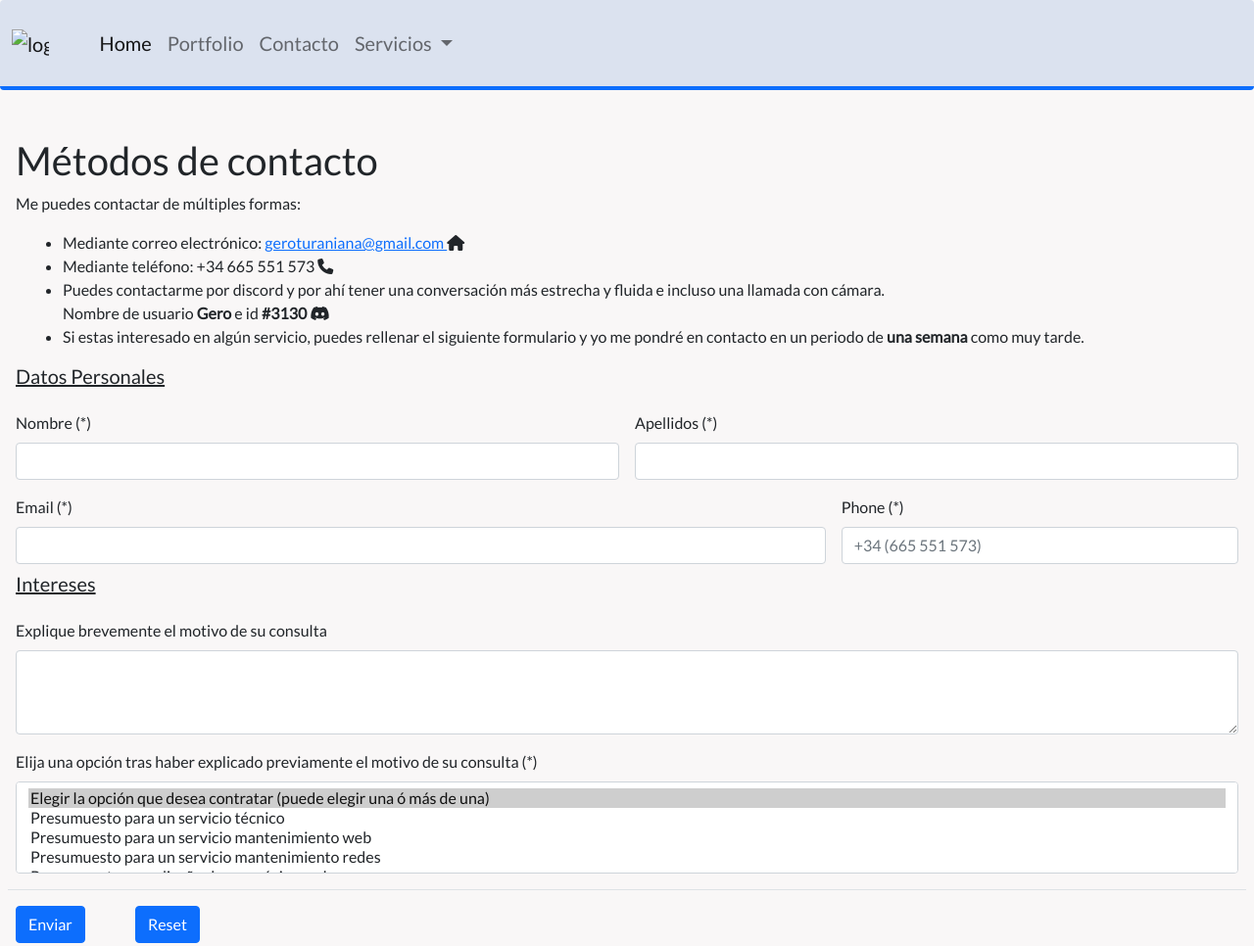
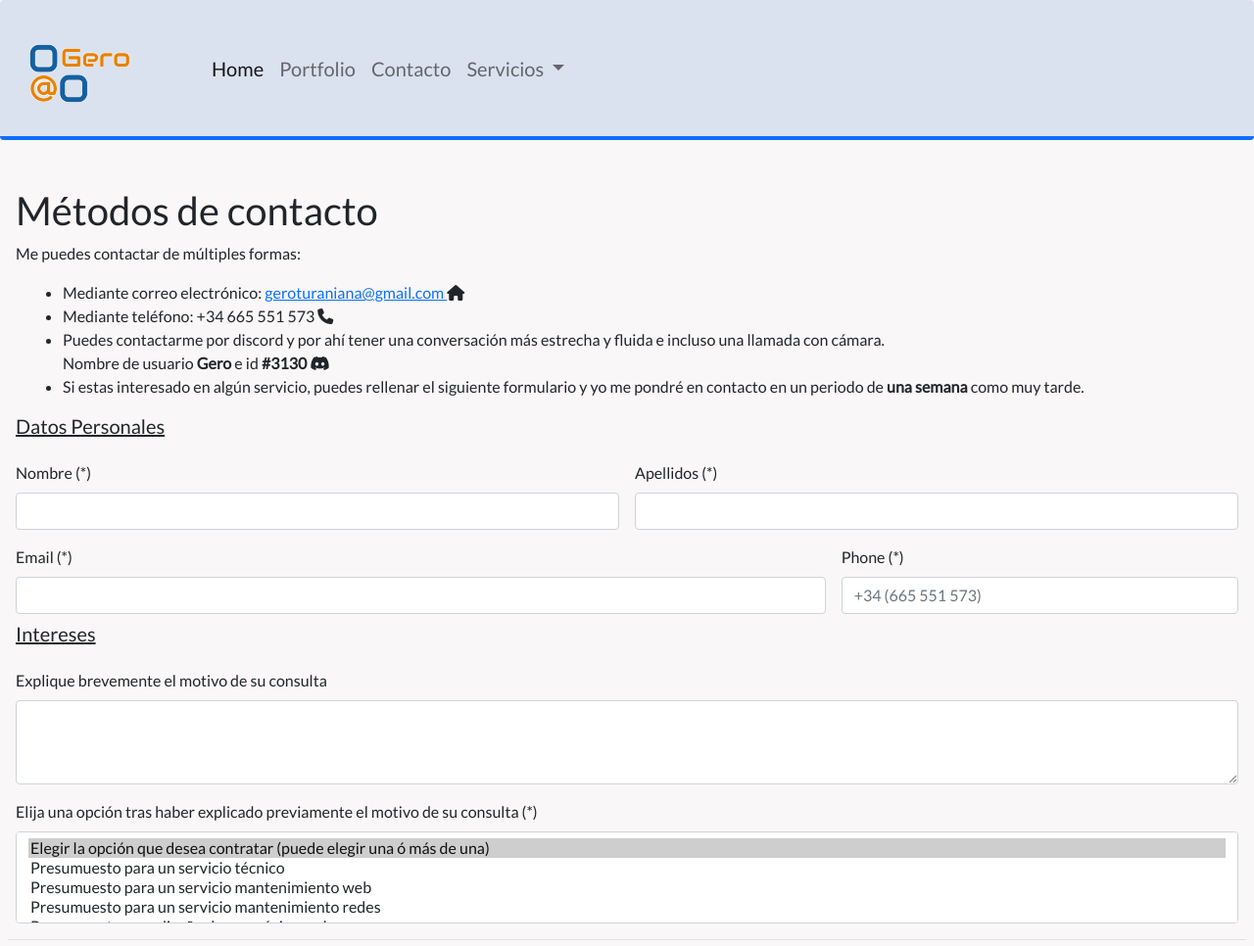
Before and after one commit to Gero6700/PortalWeb, a plain HTML site: page contact.html in a window 1280 px wide. Shown: the top 966 px of the page at 98% size. Drawn offline with nearby package versions, Linux system fonts and the light colour scheme; the site is published under a folder, as on GitHub Pages, so addresses that start at the root find nothing.

Commit message:
Solucion logo

```diff
--- a/contact.html
+++ b/contact.html
@@ -53,7 +53,7 @@
                     <div class="container-fluid">
                         <!--Inserccion del logo-->
                         <a href="index.html" class="navbar-brand">
-                            <img src="/img/logo.png" alt="logo">
+                            <img src="img/logo.png" alt="logo">
                         </a>
                         <!--Para cuando sea "pequeño" salga a la derecha un boton-->
                         <button type="button" class="navbar-toggler" data-bs-toggle="collapse"
```
Also changed, not shown: index.html (+1 -1 lines), portfolio.html (+1 -1 lines).
